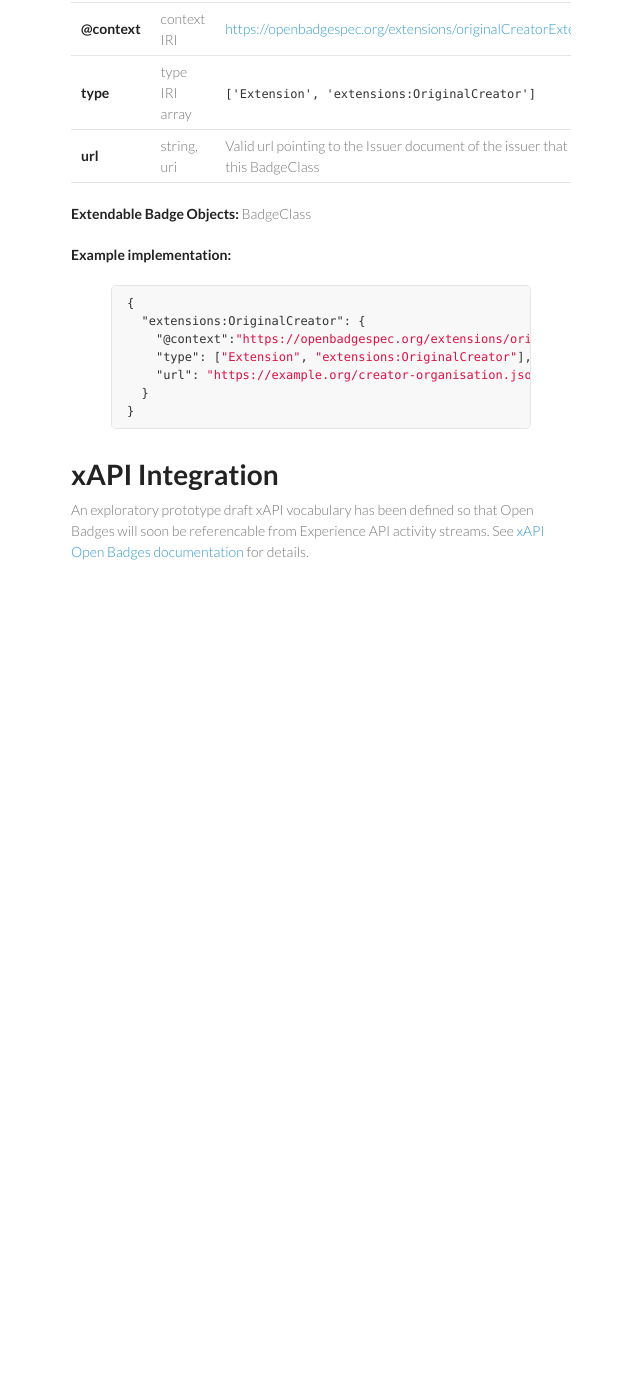
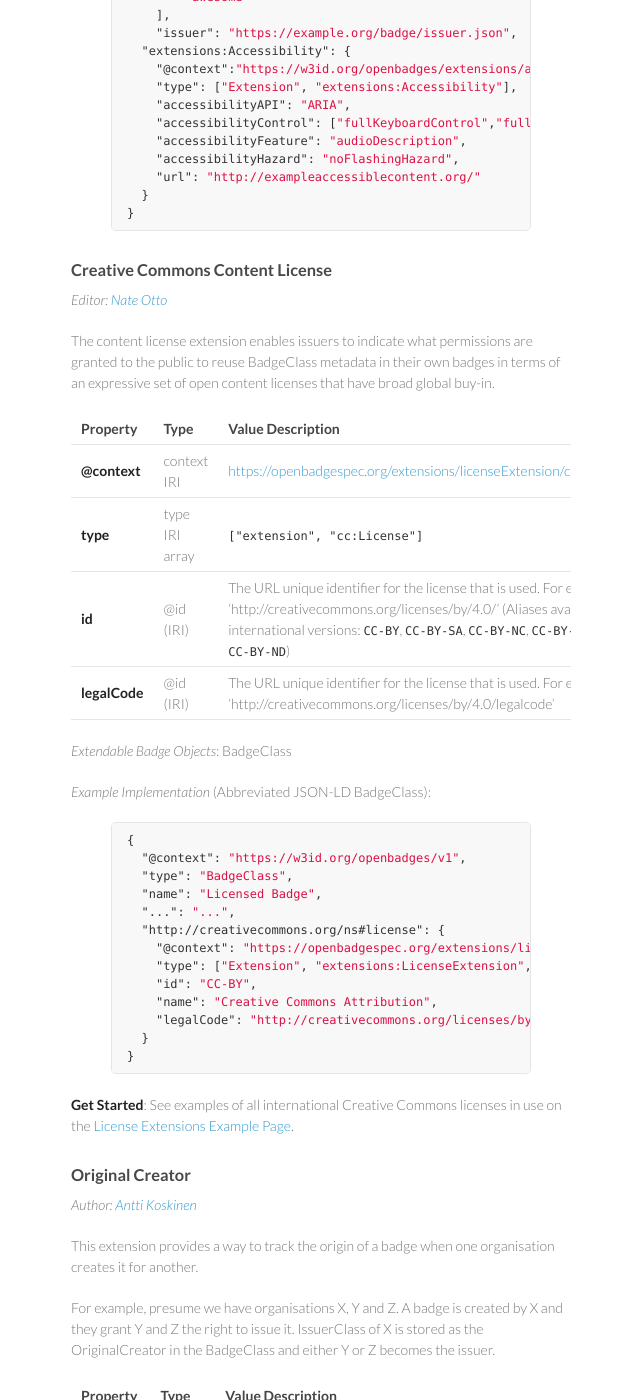
Before and after one commit to 1EdTech/openbadges-specification, a Jekyll site: the page built from extensions/index.md, in a window 1280 px wide and 1400 px high, scrolled down 5388 px. Shown: the whole window, without its empty margins (499-1139 px from the left). Built offline with Jekyll 4.4.1, drawn with Linux system fonts in a browser that asks for light colours; before the commit the page ends 6020 px from its top, so only the background shows below that; some of the changed text lies outside the part shown.

Commit message:
Initial draft Creative Commons License Extension

```diff
--- a/extensions/index.md
+++ b/extensions/index.md
@@ -51,7 +51,6 @@ _Author: [Kerri Lemoie](https://github.com/kayaelle)_
 
 The apply link provides a url that allows potential badge earners to apply for an opportunty as specified by the badge issuer.
 
-{::options parse_block_html="true" /}
 <div class="table-wrapper">
 
 Property     | Type        | Value Description
@@ -135,12 +134,11 @@ Assertion (full copy of endorsed object elided):
 }
 {% endhighlight %}
 
-### <a name="GeoCoordinates"></a> Location
+### <a name="GeoCoordinates"></a>Geo Location
 _Authors: [Doug Belshaw](http://dougbelshaw.com) and [Kerri Lemoie](https://github.com/kayaelle)_
 
 An extension allowing for the addition of the geographic coordinates associated with a badge object. For example, geolocation could represent where a Badge Class is available, where a badge was earned or the location of an issuer. The required description property allows implementers to be more specific about the reason location is included. The extended value takes
 
-{::options parse_block_html="true" /}
 <div class="table-wrapper">
 
 Property     | Type        | Value Description
@@ -179,18 +177,16 @@ Assertion, BadgeClass, Issuer
 ### <a name="accessibility"></a> Accessibility
 An extension allowing for the addition of the content for people with disabilities.
 
-{::options parse_block_html="true" /}
 <div class="table-wrapper">
 
 Property     | Type        | Value Description
 -------------|-------------|---------
 **@context** | context IRI | [https://w3id.org/openbadges/extensions/accessibility/context.json](https://w3id.org/openbadges/extensions/accessibility/context.json)
 **type**    | type IRI array |`['Extension', 'extensions:Accessibility']`
-**accessibilityAPI** | text | Indicates that the resource is compatible with the referenced accessibility API. Possible values: `['AndroidAccessibility','ARIA','ATK','AT-SPI','BlackberryAccessibility','iAccessible2','iOSAccessibility','JavaAccessibility','MacOSXAccessibility','MSAA','UIAutomation']`
-**accessibilityControl** | text | Identifies one or more input methods that allow access to all of the application functionality. Possible values: `['fullKeyboardControl','fullMouseControl','fullSwitchControl','fullTouchControl','fullVideoControl','fullVoiceControl']`
-**accessibilityFeature** | text | Content features of the resource, such as accessible media, supported enhancements for accessibility and alternatives. `['alternativeText','annotations','audioDescription','bookmarks','braille','captions','ChemML','describedMath','displayTransformability','highContrastAudio','highContrastDisplay','index','largePrint','latex','longDescription','MathML','none','printPageNumbers','readingOrder','signLanguage','structuralNavigation','tableOfContents','taggedPDF','tactileGraphic','tactileObject','timingControl','transcript','ttsMarkup','unlocked']`
-**accessibilityHazard** | text | A characteristic of the described resource that is physiologically dangerous to some users. Related to http://www.w3.org/TR/UNDERSTANDING-WCAG20/seizure.html `['flashing','noFlashingHazard','motionSimulation','noMotionSimulationHazard','sound','noSoundHazard']`
-
+**accessibilityAPI** | text | Indicates that the resource is compatible with the referenced accessibility API. Possible values: `['AndroidAccessibility', 'ARIA', 'ATK', 'AT-SPI', 'BlackberryAccessibility', 'iAccessible2', 'iOSAccessibility', 'JavaAccessibility', 'MacOSXAccessibility', 'MSAA', 'UIAutomation']`
+**accessibilityControl** | text | Identifies one or more input methods that allow access to all of the application functionality. Possible values: `['fullKeyboardControl', 'fullMouseControl', 'fullSwitchControl', 'fullTouchControl', 'fullVideoControl', 'fullVoiceControl']`
+**accessibilityFeature** | text | Content features of the resource, such as accessible media, supported enhancements for accessibility and alternatives. `['alternativeText', 'annotations', 'audioDescription', 'bookmarks', 'braille', 'captions', 'ChemML', 'describedMath', 'displayTransformability', 'highContrastAudio', 'highContrastDisplay', 'index', 'largePrint', 'latex', 'longDescription','MathML', 'none', 'printPageNumbers', 'readingOrder', 'signLanguage', 'structuralNavigation', 'tableOfContents', 'taggedPDF', 'tactileGraphic', 'tactileObject', 'timingControl', 'transcript', 'ttsMarkup', 'unlocked']`
+**accessibilityHazard** | text | A characteristic of the described resource that is physiologically dangerous to some users. Related to http://www.w3.org/TR/UNDERSTANDING-WCAG20/seizure.html `['flashing', 'noFlashingHazard', 'motionSimulation', 'noMotionSimulationHazard', 'sound', 'noSoundHazard']`
 
 </div>
 
@@ -221,6 +217,46 @@ Assertion, BadgeClass, Issuer
 }
 {% endhighlight %}
 
+
+### <a name="LicenseExtension"></a>Creative Commons Content License
+_Editor: [Nate Otto](http://ottonomy.net)_
+
+The content license extension enables issuers to indicate what permissions are granted to the public to reuse BadgeClass metadata in their own badges in terms of an expressive set of open content licenses that have broad global buy-in.
+
+<div class="table-wrapper">
+
+| Property      | Type           | Value Description
+|---------------|----------------|-----------------------
+| **@context**  | context IRI    | [https://openbadgespec.org/extensions/licenseExtension/context.json](licenseExtension/context.json)
+| **type**      | type IRI array | `["extension", "cc:License"]`
+| **id**        | @id (IRI)      | The URL unique identifier for the license that is used. For example, 'http://creativecommons.org/licenses/by/4.0/' (Aliases available to international versions: `CC-BY`, `CC-BY-SA`, `CC-BY-NC`, `CC-BY-NC-SA`, `CC-BY-ND`)
+| **legalCode** | @id (IRI)      | The URL unique identifier for the license that is used. For example, 'http://creativecommons.org/licenses/by/4.0/legalcode'
+
+</div>
+
+*Extendable Badge Objects*: BadgeClass
+
+*Example Implementation* (Abbreviated JSON-LD BadgeClass):
+{% highlight json %}
+{
+  "@context": "https://w3id.org/openbadges/v1",
+  "type": "BadgeClass",
+  "name": "Licensed Badge",
+  "...": "...",
+  "http://creativecommons.org/ns#license": {
+    "@context": "https://openbadgespec.org/extensions/licenseExtension/context.json",
+    "type": ["Extension", "extensions:LicenseExtension", "http://creativecommons.org/ns#License"],
+    "id": "CC-BY",
+    "name": "Creative Commons Attribution",
+    "legalCode": "http://creativecommons.org/licenses/by/3.0/legalcode"
+  }
+}
+{% endhighlight %}
+
+**Get Started**: See examples of all international Creative Commons licenses in use on the [License Extensions Example Page](licenseExtension).
+
+
+
 ### <a name="OriginalCreator"></a> Original Creator
 _Author: [Antti Koskinen](https://github.com/ajk)_
 
@@ -230,7 +266,6 @@ For example, presume we have organisations X, Y and Z. A badge is created by X a
 IssuerClass of X is stored as the OriginalCreator in the BadgeClass and either Y or Z becomes the issuer.
 
 
-{::options parse_block_html="true" /}
 <div class="table-wrapper">
 
 Property     | Type        | Value Description
```
Also changed, not shown: extensions/licenseExtension/context.json (added, +20 -0 lines), extensions/licenseExtension/index.md (added, +131 -0 lines), extensions/licenseExtension/schema.json (added, +28 -0 lines).
